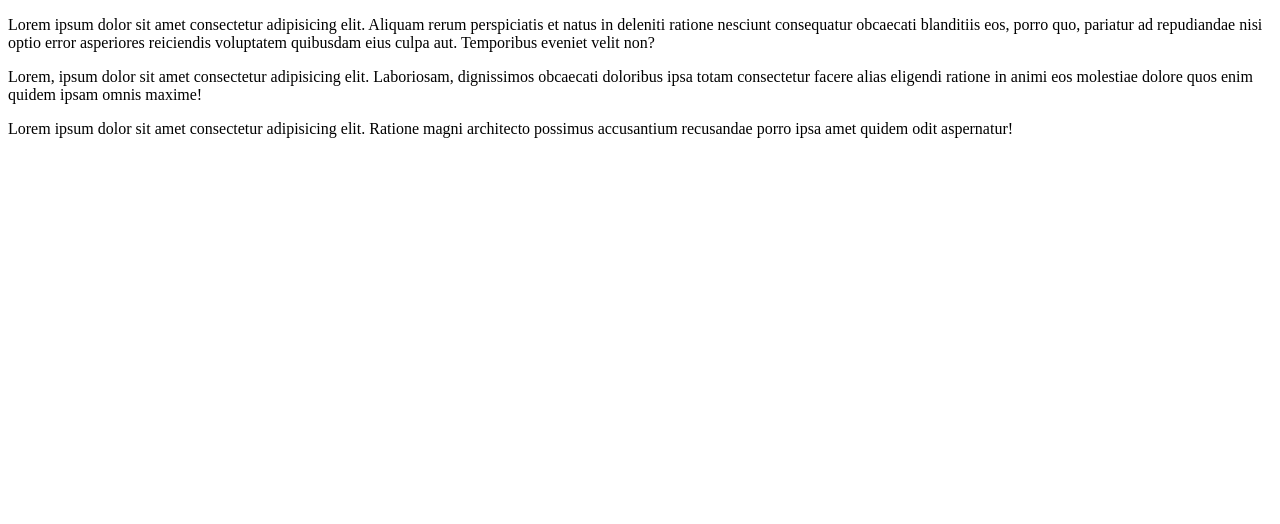
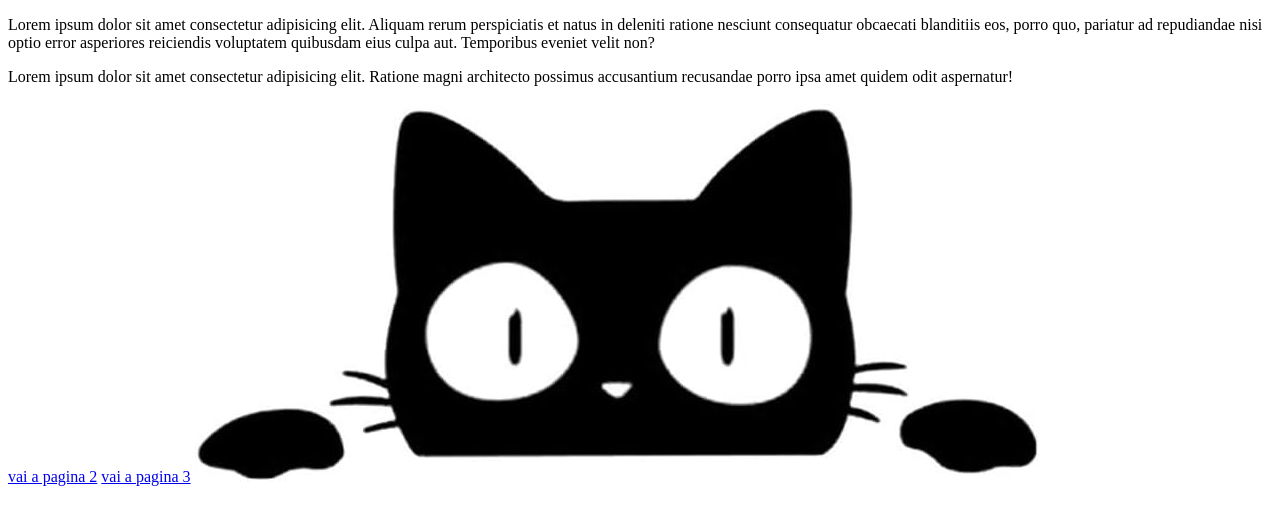
Before and after one commit to scode2277/Esercizio-Giuseppe, a plain HTML site: page index.html in a window 1280 px wide. Drawn offline with Linux system fonts and the light colour scheme.

Commit message:
links and image added to index.html

```diff
--- a/index.html
+++ b/index.html
@@ -7,7 +7,9 @@
 </head>
 <body>
     <p>Lorem ipsum dolor sit amet consectetur adipisicing elit. Aliquam rerum perspiciatis et natus in deleniti ratione nesciunt consequatur obcaecati blanditiis eos, porro quo, pariatur ad repudiandae nisi optio error asperiores reiciendis voluptatem quibusdam eius culpa aut. Temporibus eveniet velit non?</p>
-    <p>Lorem, ipsum dolor sit amet consectetur adipisicing elit. Laboriosam, dignissimos obcaecati doloribus ipsa totam consectetur facere alias eligendi ratione in animi eos molestiae dolore quos enim quidem ipsam omnis maxime!</p>
     <p>Lorem ipsum dolor sit amet consectetur adipisicing elit. Ratione magni architecto possimus accusantium recusandae porro ipsa amet quidem odit aspernatur!</p>
+   <a href="index2.html">vai a pagina 2</a>
+   <a href="index3.html">vai a pagina 3</a>
+    <img src="immagine_gatto.jpg" alt="immagine_gatto">
 </body>
 </html>
```
Also changed, not shown: immagine_gatto.jpg (added).
